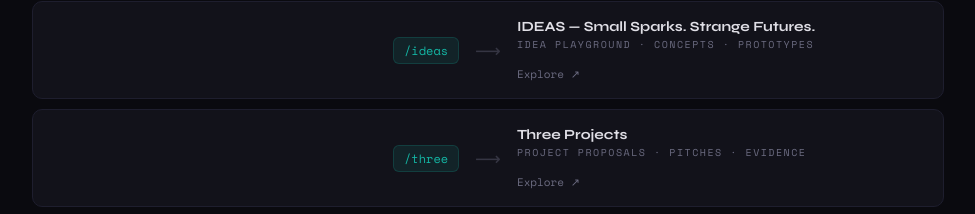
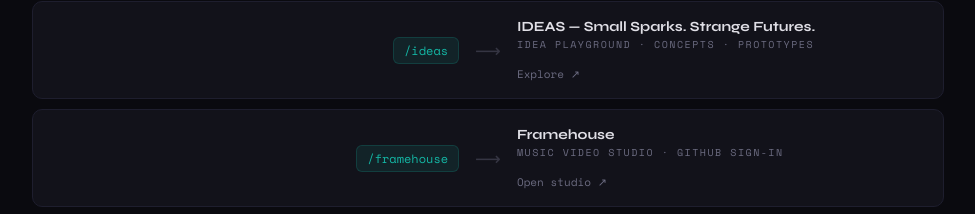
Before and after one commit to robertZaufall/glaubinet, a plain HTML site: page index.html in a window 1280 px wide. Shown: the part 2583-2797 px from the top of the page, without its empty margins (152-1127 px from the left). Drawn offline with Linux system fonts and the light colour scheme.

Commit message:
[skip ci] List the GitHub-protected Framehouse music video studio

```diff
--- a/index.html
+++ b/index.html
@@ -508,7 +508,7 @@
 
   <div class="stats">
     <div class="stat">
-      <div class="stat-num">39</div>
+      <div class="stat-num">40</div>
       <div class="stat-label">Routes</div>
     </div>
     <div class="stat">
@@ -516,7 +516,7 @@
       <div class="stat-label">Categories</div>
     </div>
     <div class="stat">
-      <div class="stat-num">18</div>
+      <div class="stat-num">19</div>
       <div class="stat-label">GitHub Projects</div>
     </div>
   </div>
@@ -831,6 +831,21 @@
           <div class="dest-type">Idea Playground · Concepts · Prototypes</div>
           <div class="visit-links always-visible">
             <a href="https://glaubi.net/ideas/" target="_blank" class="visit-btn">Explore ↗</a>
+          </div>
+        </div>
+      </div>
+
+      <div class="route-card dev"
+         data-tip="Private music video studio: references, storyboard, LTX clips and final edits; approved GitHub accounts only">
+        <div class="route-paths">
+          <a href="https://glaubi.net/framehouse/" target="_blank" class="path-tag dev">/framehouse</a>
+        </div>
+        <div class="route-arrow">⟶</div>
+        <div class="route-dest">
+          <div class="dest-name">Framehouse</div>
+          <div class="dest-type">Music Video Studio · GitHub Sign-in</div>
+          <div class="visit-links always-visible">
+            <a href="https://glaubi.net/framehouse/" target="_blank" class="visit-btn">Open studio ↗</a>
           </div>
         </div>
       </div>
```
